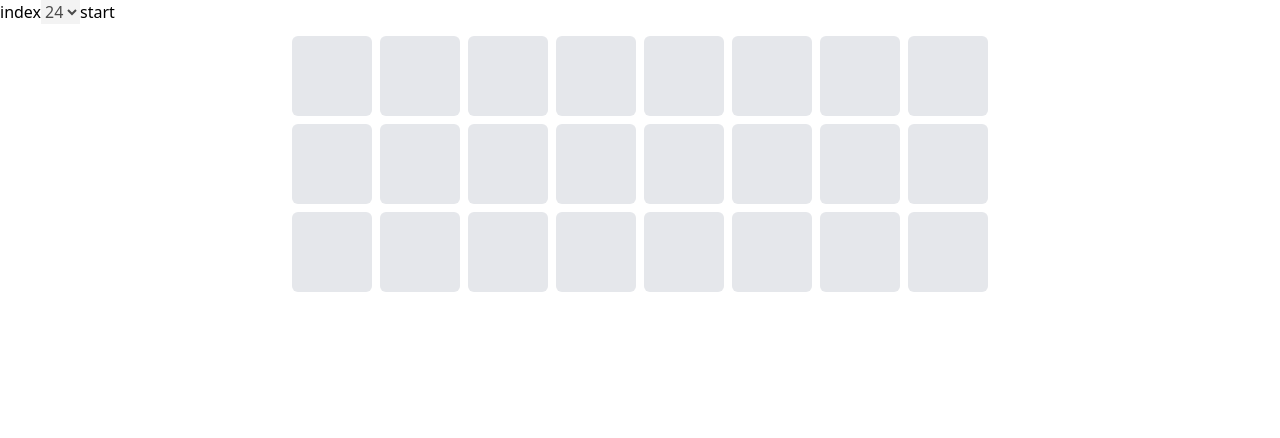
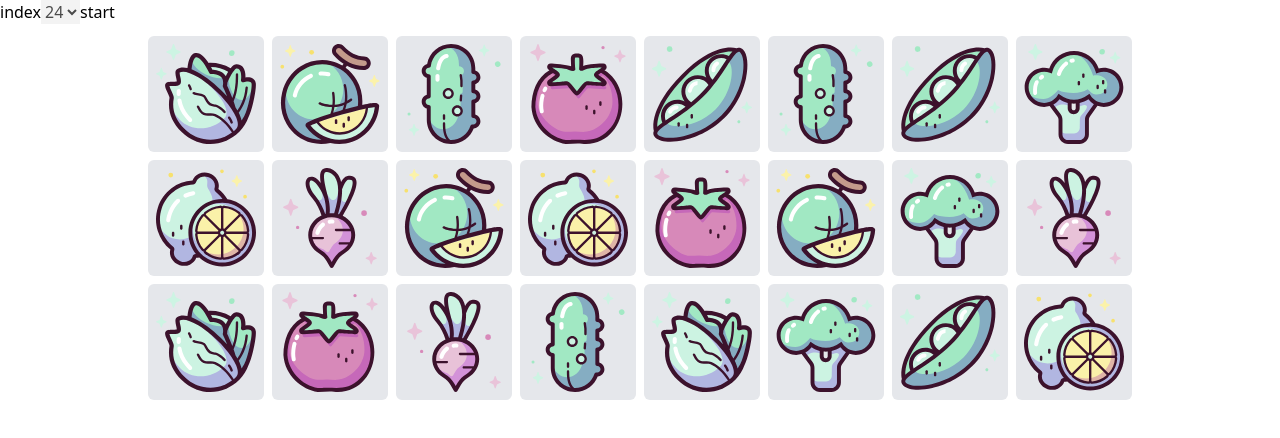
Before and after one commit to omidneshati/find-the-pairs, a Next.js app: page / in a window 1280 px wide. Both pictures are taken after a click on the button "start". Shown: the top 438 px of the page. Built offline with nearby package versions, Linux system fonts and the light colour scheme.

Commit message:
add card

```diff
--- a/src/components/Card.tsx
+++ b/src/components/Card.tsx
@@ -1,9 +1,11 @@
+import Image from "next/image";
 import React, { FC } from "react";
 import TCard from "../types/card";
 const Card: FC<TCard> = ({ id, icon }) => {
   return (
-    <div className="flex items-center justify-center w-20 h-20 p-2 bg-gray-200 rounded-md aspect-square">
-      <svg href="" className="w-full h-full"></svg>
+    <div className="flex items-center justify-center p-2 bg-gray-200 rounded-md aspect-square">
+      {/* <svg name={id} ={icon} className="w-full h-full"></svg> */}
+      <Image src={icon} width={"100%"} height={"100%"} alt={id} />
     </div>
   );
 };
```
